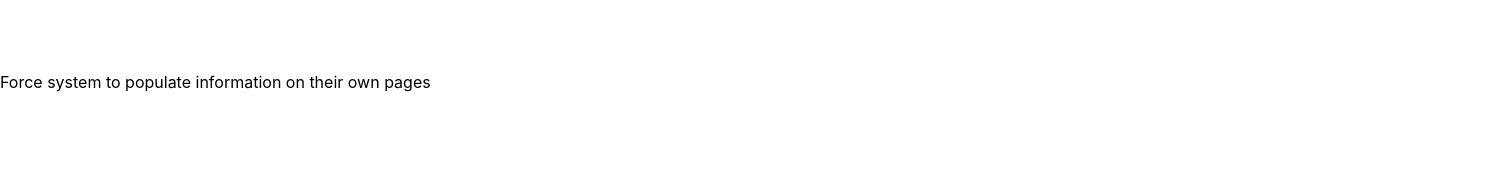
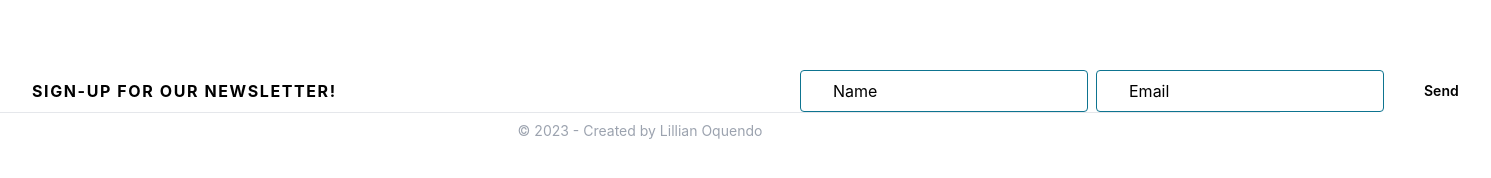
Before and after one commit to LillianOquendo/Serenity-Harbor-2.0, a React (Create React App) app: page / in a window 1280 px wide. Shown: the part 598-776 px from the top of the page, 1491 px wide, since content can reach past the window. Built offline with nearby package versions, Linux system fonts and the light colour scheme; no server answers; what tailwindcss-animated would draw is missing.

Commit message:
all buttons and forms fully functional

```diff
--- a/package.json
+++ b/package.json
@@ -2,6 +2,7 @@
   "name": "serenity",
   "version": "0.1.0",
   "private": true,
+  "proxy": "http://127.0.0.1:5555",
   "dependencies": {
     "@heroicons/react": "^2.1.1",
     "@material-tailwind/react": "^2.1.8",
--- a/src/App.js
+++ b/src/App.js
@@ -16,7 +16,7 @@ import Stalking from './components/StalkingPage';
 import AboutUs from './components/AboutUs';
 import Consultation from './components/Consultations';
 import AgencyMain from './components/AgencyMain';
-// import NewsletterSignup from './components/Newsletter';
+import NewsletterSignup from './components/Newsletter';
 import './App.css';
 import 'tailwindcss/tailwind.css';
 import { AgencyProvider } from './components/AgencyContext';
@@ -66,7 +66,6 @@ function App() {
           <Route path='/about_us' element={<AboutUs />} />
         </Routes>
 
-        Force system to populate information on their own pages
         <Routes>
           <Route
             path='/contact'
@@ -76,6 +75,7 @@ function App() {
             path="/safety_plan"
             render={() => <SafetyPlanForm onSubmit={handleSubmit} />}
           />
+
         </Routes>
 
       </div>
--- a/src/components/DigitalAbusePage.js
+++ b/src/components/DigitalAbusePage.js
@@ -1,5 +1,5 @@
 import React from "react";
-//import NewsletterSignup from "./Newsletter";
+import NewsletterSignup from "./Newsletter";
 
 function Digital(){
     return(
@@ -122,7 +122,7 @@ function Digital(){
 
         <div class="white-rectangle"></div>
 
-        {/* <NewsletterSignup />   */}
+            <NewsletterSignup />
         </div>
         </div>
     );
--- a/src/components/EmotionalAbusePage.js
+++ b/src/components/EmotionalAbusePage.js
@@ -1,5 +1,5 @@
 import React from "react";
-//import NewsletterSignup from "./Newsletter";
+import NewsletterSignup from "./Newsletter";
 
 function Emotional(){
     return (
@@ -128,7 +128,7 @@ function Emotional(){
 
         <div class="white-rectangle"></div>
 
-        {/* <NewsletterSignup />   */}
+        <NewsletterSignup />
         </div>
         </div>
     );
--- a/src/components/FinancialAbusePage.js
+++ b/src/components/FinancialAbusePage.js
@@ -1,5 +1,5 @@
 import React from "react";
-//import NewsletterSignup from "./Newsletter";
+import NewsletterSignup from "./Newsletter";
 function Financial() {
 return (
         <div>
@@ -138,7 +138,7 @@ return (
 
         <div class="white-rectangle"></div>
 
-        {/* <NewsletterSignup />   */}
+        <NewsletterSignup />
         </div>
         </div>
     );
--- a/src/components/Homepage.js
+++ b/src/components/Homepage.js
@@ -1,5 +1,5 @@
 import React from "react";
-//import NewsletterSignup from "./Newsletter";
+import NewsletterSignup from "./Newsletter";
 
 import "../App.css";
 //import { Button } from "@material-tailwind/react";
@@ -64,7 +64,7 @@ function Homepage(){
 
     {/* <div class="white-rectangle"></div> */}
 
-      {/* <NewsletterSignup />   */}
+      <NewsletterSignup />
 
     </div>
     )
--- /dev/null
+++ b/src/components/Newsletter.js
@@ -0,0 +1,120 @@
+import React, { useState, useEffect } from 'react';
+function NewsletterSignup() { // State for form data
+    const [formData, setFormData] = useState({
+        name: '',
+        email: '',
+    });
+
+    // State for subscribers, form & submission status
+    const [subscribers, setSubscribers] = useState([]);
+    const [formSubmitted, setFormSubmitted] = useState(false)
+    const [submissionStatus, setSubmissionStatus] = useState(null);
+
+    // Fetch initial subscribers
+    useEffect(() => {
+        fetch('/newsletter')
+            .then((response) => response.json())
+            .then((subscribers) => setSubscribers(subscribers));
+    }, []);
+    // Handle form submission
+    const handleSubmit = (event) => {
+        //event.preventDefault();// Prevent default form submission
+
+        // Create a new subscriber
+        const new_subscriber = {
+            name: formData.name,
+            email: formData.email,
+        };
+
+        // Send a POST request to the server with the new subscriber data
+        fetch('/newsletter', {
+            method: 'POST',
+            headers: {
+                'Content-Type': 'application/json',
+                Accept: 'application/json',
+            },
+            body: JSON.stringify(new_subscriber),
+        })
+            .then((response) =>{
+                console.log(response);//log response to console
+                return response.json();
+            })
+            .then((new_subscriber) => {
+                // Update subscribers state with the new subscriber
+                setSubscribers([...subscribers, new_subscriber]);
+                // Set form submission status to true
+                setFormSubmitted(true);
+                //Set submission status to 'successful'
+                setSubmissionStatus('success');
+
+                //Clear form fields after successful submssion
+                setFormData({
+                    name: '',
+                    email: '',
+                });
+            })
+            .catch ((error) =>{
+                setSubmissionStatus('error');//set submission status to 'error' if issue occurs with submission
+                console.error('Error submitting form:, ', error);
+            });
+    };
+    // Handle input changes and update form data
+    const handleChange = (event) => {
+        const { name, value } = event.target;
+        setFormData((prevFormData) => ({
+            ...prevFormData,
+            [name]: value,
+        }));
+    }
+
+    return (
+        <footer className="bg-white ">
+            <div className="newsletter-bg ">
+                <div className="mx-auto max-w-screen-2xl px-4 md:px-8">
+                    <div className="flex flex-col items-center justify-between md:flex-row">
+                        <div id='5' className="mb-3 text-center md:mb-0 md:text-left">
+                            <span className="font-bold uppercase tracking-widest text-black">
+                                Sign-Up for Our Newsletter!
+                            </span>
+                            {submissionStatus ==='success' && (
+                                <p className="text-green-500">F</p>
+                            )}
+                        </div>
+
+                        <form id='6' className=" items-center flex w-full gap-2 md:max-w-md md:w-auto" onSubmit={handleSubmit}>
+                            <input
+                                type="text"
+                                name="name"
+                                value={formData.name}
+                                onChange={handleChange}
+                                placeholder="Name"
+                                className="w-72 flex-1 rounded border border-cyan-700 bg-white px-8 py-2 text-black placeholder-black  ring-customTeal transition duration-100 focus:ring"
+                            />
+                            <input
+                                type="email"
+                                name="email"
+                                value={formData.email}
+                                onChange={handleChange}
+                                placeholder="Email"
+                                className="w-72 flex-1 rounded border border-cyan-700 bg-white px-8 py-2 text-black placeholder-black outline-none ring-customTeal transition duration-100 focus:ring"
+                            />
+
+                            <button type="submit" className="inline-block rounded bg-white px-8 py-2 text-center text-sm font-semibold text-customTeal outline-cyan-700 ring-customTeal transition duration-100">
+                                Send
+                            </button>
+                            {/* <button class="mx-auto lg:mx-0 hover:underline bg-cyan-700 text-white font-bold rounded-full my-3 py-2 px-7 shadow-md focus:outline-none focus:shadow-outline transform transition hover:scale-105 duration-300 ease-in-out">
+                            Submit
+                            </button> */}
+                        </form>
+                    </div>
+                </div>
+            </div>
+
+            <div className="border-t py-2 text-center text-sm text-gray-400">
+                © 2023 - Created by Lillian Oquendo
+            </div>
+        </footer>
+    );
+}
+
+export default NewsletterSignup;
--- a/src/components/PhysicalAbusePage.js
+++ b/src/components/PhysicalAbusePage.js
@@ -1,5 +1,5 @@
 import React from "react";
-//import NewsletterSignup from "./Newsletter";
+import NewsletterSignup from "./Newsletter";
 
 function Physical(){
 
@@ -128,7 +128,7 @@ function Physical(){
 
         <div class="white-rectangle"></div>
 
-        {/* <NewsletterSignup />   */}
+        <NewsletterSignup />
         </div>
         </div>
     );
--- a/src/components/SexualAbusePage.js
+++ b/src/components/SexualAbusePage.js
@@ -1,5 +1,5 @@
 import React from "react";
-//import NewsletterSignup from "./Newsletter";
+import NewsletterSignup from "./Newsletter";
 function Sexual() {
   return (
     <div>
@@ -144,7 +144,7 @@ function Sexual() {
 
         <div class="white-rectangle"></div>
 
-        {/* <NewsletterSignup /> */}
+        <NewsletterSignup />
       </div>
     </div>
   );
--- a/src/components/StalkingPage.js
+++ b/src/components/StalkingPage.js
@@ -1,5 +1,5 @@
 import React from "react";
-//import NewsletterSignup from "./Newsletter";
+import NewsletterSignup from "./Newsletter";
 function Stalking(){
     return(
 
@@ -127,7 +127,7 @@ function Stalking(){
 
         <div class="white-rectangle"></div>
 
-        {/* <NewsletterSignup />   */}
+        <NewsletterSignup />
         </div>
         </div>
     );
```
Also changed, not shown: 1 other file (tests, documents, lock files or other folders).
